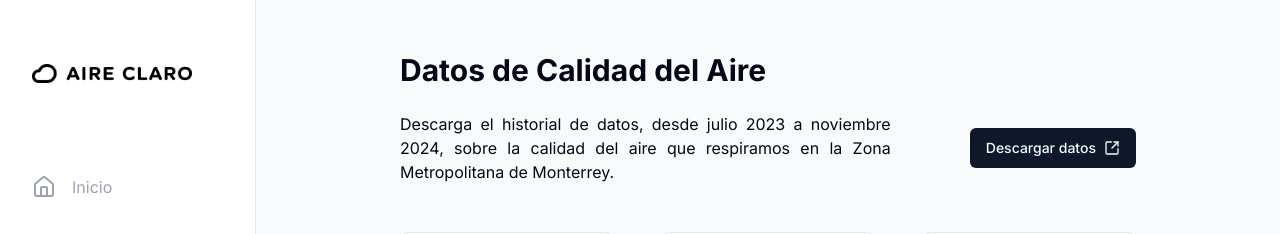
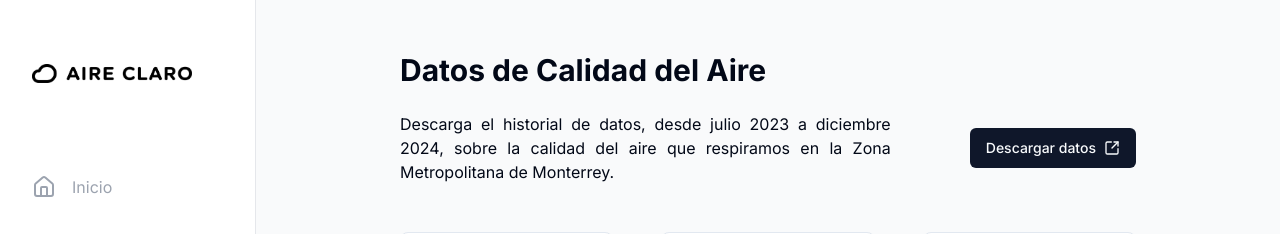
Before and after one commit to edgargutgzz/aireclaro, a Next.js app: page /datos in a window 1280 px wide. Shown: the top 234 px of the page. Built offline with nearby package versions, Linux system fonts and the light colour scheme.

Commit message:
fix: update data download description to reflect new date range
- Change the end date in the data download description from November 2024 to December 2024
- Ensure accurate representation of available data for users

```diff
--- a/app/datos/page.tsx
+++ b/app/datos/page.tsx
@@ -87,7 +87,7 @@ export default function Datos() {
         {/* Descripción y Descargar datos */}
         <div className="flex flex-col items-center pt-6 md:flex-row md:items-center">
           <p className="w-full text-justify md:w-2/3">
-            Descarga el historial de datos, desde julio 2023 a noviembre 2024,
+            Descarga el historial de datos, desde julio 2023 a diciembre 2024,
             sobre la calidad del aire que respiramos en la Zona Metropolitana de
             Monterrey.
           </p>
```
